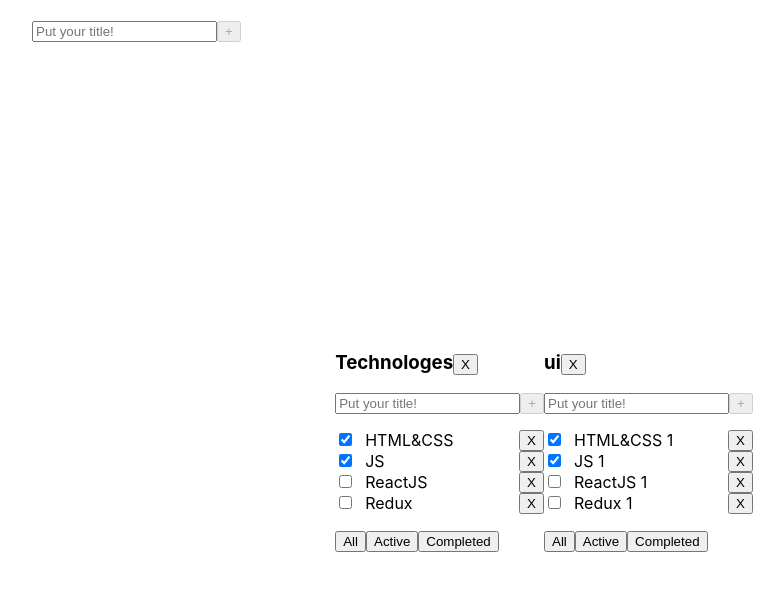
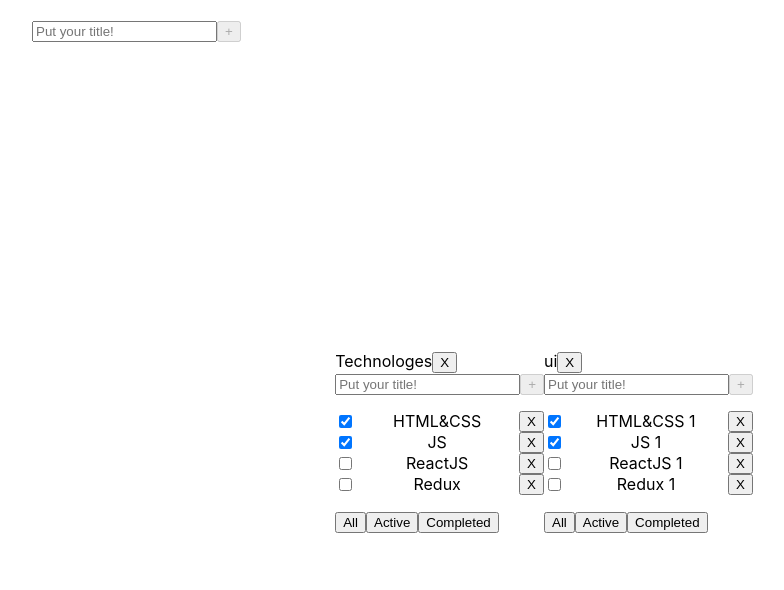
Before and after one commit to tabolo1000/todolists, a React (Create React App) app: page / in a window 1280 px wide. Shown: the top 590 px of the page, without its empty margins (96-880 px from the left). Built offline with nearby package versions, Linux system fonts and the light colour scheme.

Commit message:
Create component SpanInputItem

```diff
--- a/src/App.tsx
+++ b/src/App.tsx
@@ -37,7 +37,6 @@ const initialTasks: TasksType = {
 
 }
 
-
 const initialTodolists: Array<TodolistType> = [
     { id: todolistId, title: "Technologes", filter: "All" },
     { id: todolistId2, title: "ui", filter: "All" }
@@ -49,22 +48,7 @@ function App() {
     const [tasks, setTasks] = useState<TasksType>(initialTasks)
     const date: Date = new Date();
 
-    function changeFilter(todolistId: string, filter: FilterType) {
-        setTodolist(todolists.map((el: TodolistType) => {
-            return (el.id === todolistId) ? { ...el, filter } : el
-        }))
-    }
 
-
-    const addTask = (todolistId: string, title: string) => {
-        setTasks({
-            ...tasks,
-            [todolistId]: [
-                ...tasks[todolistId],
-                { id: v1(), title, isDone: false }
-            ]
-        })
-    }
 
     /* todolists method */
     const removeTodolist = (todolistId: string) => {
@@ -87,6 +71,14 @@ function App() {
         })
 
     }
+    function changeFilter(todolistId: string, filter: FilterType) {
+        setTodolist(todolists.map((el: TodolistType) => {
+            return (el.id === todolistId) ? { ...el, filter } : el
+        }))
+    }
+    const changeTitleTodolist = (todolistId: string, title: string) => {
+        setTodolist(todolists.map((el: TodolistType) => (el.id === todolistId) ? { ...el, title } : el))
+    }
 
     /* task method */
     const removeTask = (todolistId: string, taskId: string) => {
@@ -95,7 +87,15 @@ function App() {
             [todolistId]: tasks[todolistId].filter(el => el.id !== taskId),
         })
     }
-
+    const addTask = (todolistId: string, title: string) => {
+        setTasks({
+            ...tasks,
+            [todolistId]: [
+                ...tasks[todolistId],
+                { id: v1(), title, isDone: false }
+            ]
+        })
+    }
     const changeStatus = (todolistId: string, taskId: string, isDone: boolean) => {
         setTasks({
             ...tasks,
@@ -126,12 +126,14 @@ function App() {
 
                 tasks={tasks[el.id]}
 
+                removeTodolist={removeTodolist}
+                changeFilter={changeFilter}
+
                 addTask={addTask}
-                changeFilter={changeFilter}
                 removeTask={removeTask}
                 changeStatus={changeStatus}
                 changeTitleTask={changeTitleTask}
-                removeTodolist={removeTodolist}
+                changeTitleTodolist={changeTitleTodolist}
             />
         )
     })
@@ -140,7 +142,7 @@ function App() {
         <MainApp>
             <TitleInput onClick={createTodolist}></TitleInput>
             <Board>
-                {listTodolists}
+                {(listTodolists.length)? listTodolists: "Add todolist!" }
             </Board>
         </MainApp>
     )
--- /dev/null
+++ b/src/components/spanInputItem/SpanInputItem.tsx
@@ -0,0 +1,42 @@
+import { useState, KeyboardEvent } from "react";
+
+type InputProps = {
+    onClick: (title: string) => void,
+    title: string
+}
+
+export const SpanInputItem = ({
+    onClick,
+    title,
+
+}: InputProps) => {
+    const [newTitle, setTitle] = useState<string>('');
+    const [activeInput, setActiveInput] = useState<boolean>(false);
+
+    /* ----handlers----- */
+    const onBlurSetTitleHandler = () => {
+        onClick(newTitle);
+        setActiveInput(!activeInput)
+    }
+    const onKeyHandler = (e: KeyboardEvent<HTMLInputElement>) => {
+        if (e.key === "Enter") {
+            onBlurSetTitleHandler()
+        }
+
+    }
+    return (
+
+        (activeInput)
+            ? <input
+                autoFocus
+                onChange={(e) => setTitle(e.target.value)}
+                onBlur={onBlurSetTitleHandler}
+                onKeyDown={(e) => onKeyHandler(e)}
+                type="text"
+                placeholder="Puting your title!" />
+            : <span
+                onDoubleClick={setActiveInput.bind({}, !activeInput)}
+            >{title}</span>
+    )
+
+}
--- a/src/components/task/Task.tsx
+++ b/src/components/task/Task.tsx
@@ -1,4 +1,4 @@
-import React, { ChangeEvent, FC, useState } from "react";
+import React, { ChangeEvent, FC, useState, KeyboardEvent } from "react";
 import { TaskProps, TaskType } from "../../types/Task";
 import styled from "styled-components";
 
@@ -24,34 +24,60 @@ export const Task: FC<TaskProps> = ({
     const onChangeStatus = (taskId: string, isDone: boolean) => {
         changeStatus(todolistId, taskId, isDone)
     }
-    const onChangeTitleTask = (taskId: string, title: string) => {
-        changeTitleTask(todolistId, taskId, title)
+
+    const changeTitleTaskHandler = (title: string) => {
+        changeTitleTask(todolistId, id, title)
     }
+
 
     return (
         <ListItem>
-            <div>
-                <input
-                    onChange={onChangeStatus.bind({}, id, !isDone)}
-                    type="checkbox" checked={isDone}
-                />
-                {
+            <input checked={isDone} type="checkbox" name="checkbox" onClick={() => onChangeStatus(id, !isDone)}/>
+            <SpanInputItem onClick={changeTitleTaskHandler} title={title}></SpanInputItem>
+            <button onClick={() => onRemoveTask(id)} >X</button>
+        </ListItem>
+    )
+}
+
+type InputProps = {
+    onClick: (title: string) => void,
+    title: string
+}
+
+const SpanInputItem = ({
+    onClick,
+    title,
+
+}: InputProps) => {
+    const [newTitle, setTitle] = useState<string>('');
+    const [activeInput, setActiveInput] = useState<boolean>(false);
+
+    /* ----handlers----- */
+    const onBlurSetTitleHandler = () => {
+        onClick(newTitle);
+        setActiveInput(!activeInput)
+    }
+    const onKeyHandler = (e: KeyboardEvent<HTMLInputElement>) => {
+        if (e.key === "Enter") {
+            onBlurSetTitleHandler()
+        }
+
+    }
+    return (
+
         (activeInput)
             ? <input
                 autoFocus
                 onChange={(e) => setTitle(e.target.value)}
-                            onBlur={() => { onChangeTitleTask(id, newTitle); setActiveInput(!activeInput) }}
+                onBlur={onBlurSetTitleHandler}
+                onKeyDown={(e) => onKeyHandler(e)}
                 type="text"
                 placeholder="Puting your title!" />
             : <span
                 onDoubleClick={setActiveInput.bind({}, !activeInput)}
             >{title}</span>
-                }
+    )
 
-            </div>
-            <button onClick={onRemoveTask.bind({}, id)}>X</button>
-        </ListItem>
-    )
 }
 
 
--- a/src/components/titleInput/TitleInput.tsx
+++ b/src/components/titleInput/TitleInput.tsx
@@ -14,6 +14,15 @@ export const TitleInput: FC<TitleInputProps> = ({
         setError("")
         setTitle(e.target.value)
     }
+
+    const onKeyHandler = (e: KeyboardEvent<HTMLInputElement>) => {
+        if (e.key === "Enter") {
+            onClickHandler()
+        }
+
+    }
+
+
     const onClickHandler = () => {
         const correctTitle = title.trim()
         if (!correctTitle) {
@@ -23,13 +32,6 @@ export const TitleInput: FC<TitleInputProps> = ({
             setTitle("");
             onClick(title)
         }
-    }
-
-    const onKeyHandler = (e: KeyboardEvent<HTMLInputElement>) => {
-        if (e.key === "Enter") {
-            onClickHandler()
-        }
-
     }
 
     return (
--- a/src/components/todolist/Todolist.tsx
+++ b/src/components/todolist/Todolist.tsx
@@ -5,6 +5,7 @@ import { Button } from "../../Button";
 import { FilterType, TodolistProps } from "../../types/todolist";
 import { TitleInput } from "../titleInput/TitleInput"
 import styled from "styled-components";
+import { SpanInputItem } from "../spanInputItem/SpanInputItem";
 
 enum filterValue {
   all = "All",
@@ -24,6 +25,7 @@ export const Todolist: FC<TodolistProps> = ({
   changeStatus,
   changeTitleTask,
   removeTodolist,
+  changeTitleTodolist,
 }) => {
   switch (filter) {
     case (filterValue.active): {
@@ -67,11 +69,14 @@ export const Todolist: FC<TodolistProps> = ({
   const removeTodolistHandler = (todolistId: string) => {
     removeTodolist(id)
   }
+  const changeTitleTodolistHandler = (title:string) => {
+    changeTitleTodolist(id, title)
+  }
 
   return (
     <div>
       <div>
-        <h3 style={{ display: "inline-block" }}>{title}</h3>
+        <SpanInputItem onClick={changeTitleTodolistHandler} title={title} ></SpanInputItem>
         <button onClick={removeTodolistHandler.bind({}, id)}>X</button>
       </div>
 
--- a/src/types/todolist.d.ts
+++ b/src/types/todolist.d.ts
@@ -13,9 +13,10 @@ export type TodolistProps = {
 
 
     removeTodolist: (todolistId: string) => void;
+    changeFilter: (todolistId: string, filter: FilterType) => void;
+    changeTitleTodolist: (todolistId: string, title: string) => void;
 
     addTask: (todolistId: string, title: string) => void;
-    changeFilter: (todolistId: string, filter: FilterType) => void;
     removeTask: (todolistId: string, taskId: string) => void;
     changeStatus: (todolistId: string, taskId: string, isDone: boolean) => void;
     changeTitleTask: (todolistId: string, taskId: string, title: string) => void
```
Lines whose indentation alone changed are shown as unchanged.
